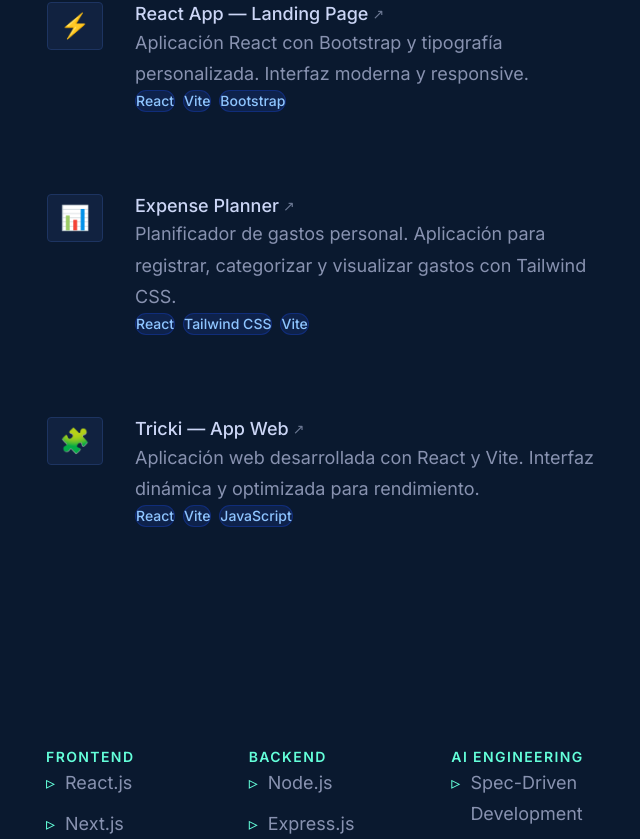
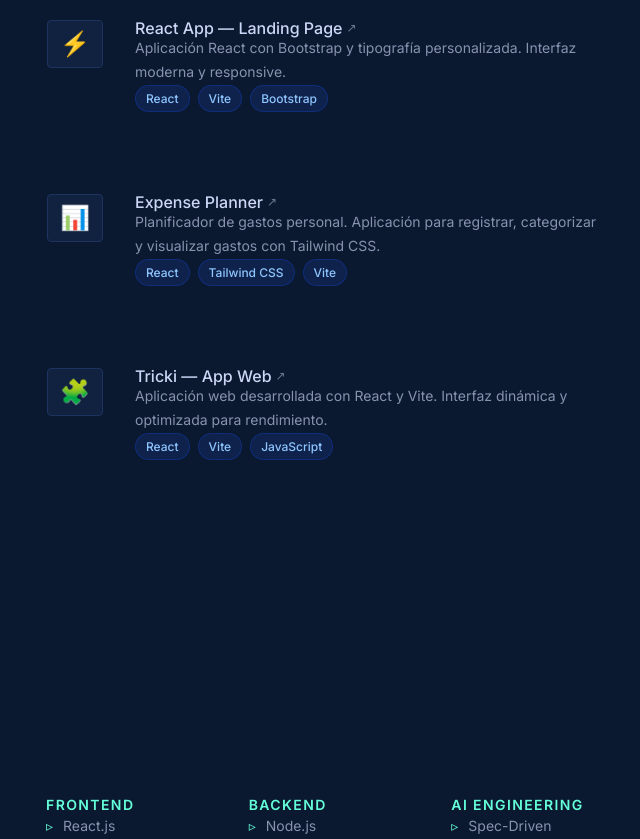
Before and after one commit to adrian-enis/my-portfoliov2, a Next.js app: page / in a window 1280 px wide. Shown: the part 2123-2962 px from the top of the page, without its empty margins (634-1274 px from the left). Built offline with nearby package versions, Linux system fonts and the light colour scheme.

Commit message:
refactor(css): move projects and skills typography to globals.css, reduce skill-item size

```diff
--- a/src/app/globals.css
+++ b/src/app/globals.css
@@ -184,6 +184,34 @@ section {
   font-weight: 500;
 }
 
+/* ===== PROYECTOS — TIPOGRAFÍA ===== */
+.proj-title {
+  font-size: 1rem;
+  font-weight: 500;
+  line-height: 1;
+  color: var(--color-slate-lighter);
+}
+
+.proj-desc {
+  font-size: 0.875rem;
+  line-height: 1.75;
+  color: var(--color-slate);
+}
+
+.proj-chip {
+  font-size: 0.75rem;
+  padding: 0.125rem 0.625rem;
+  border-radius: 9999px;
+  font-weight: 500;
+}
+
+/* ===== SKILLS — TIPOGRAFÍA ===== */
+.skill-item {
+  font-size: 0.875rem;
+  line-height: 1.5;
+  color: var(--color-slate);
+}
+
 /* ===== BOTÓN DESCARGAR CV ===== */
 .cv-button {
   display: inline-flex;
--- a/src/sections/Projects.tsx
+++ b/src/sections/Projects.tsx
@@ -4,8 +4,6 @@ import {
     cardBodyClass,
     cardChipsClass,
     cardClassProjects,
-    cardDescClass,
-    cardTitleClass,
     listClass,
 } from "@/sections/cardLayout";
 
@@ -40,16 +38,16 @@ export default function Projects({ id, items }: Props) {
                                 </div>
 
                                 <div className={cardBodyClass}>
-                                    <h3 className={`${cardTitleClass} flex items-center gap-1`}>
+                                    <h3 className="proj-title flex items-center gap-1">
                                         {proj.title}
-                                            <span className="inline-block transition-transform duration-200 group-hover:translate-x-1 group-hover:-translate-y-1 opacity-50 text-sm">↗</span>
+                                            <span className="inline-block transition-transform duration-200 group-hover:translate-x-1 group-hover:-translate-y-1 opacity-50 text-xs">↗</span>
                                     </h3>
-                                    <p className={cardDescClass}>{proj.desc}</p>
+                                    <p className="proj-desc">{proj.desc}</p>
                                     <div className={cardChipsClass}>
                                         {proj.chips.map((chip) => (
                                             <span
                                                 key={chip}
-                                                className={"text-sm px-3 py-1 rounded-full font-medium " + chipColor(chip)}
+                                                className={"proj-chip " + chipColor(chip)}
                                             >
                                                 {chip}
                                             </span>
--- a/src/sections/Skills.tsx
+++ b/src/sections/Skills.tsx
@@ -1,5 +1,4 @@
 import type { SkillGroup } from "@/data/skills";
-import { cardDescClass } from "@/sections/cardLayout";
 
 type Props = { id?: string; items: SkillGroup[] };
 
@@ -14,7 +13,7 @@ export default function Skills({ id, items }: Props) {
             </h3>
             <ul className="flex flex-col gap-2.5">
               {group.items.map((skill) => (
-                <li key={skill} className={`flex items-start gap-2.5 ${cardDescClass}`}>
+                <li key={skill} className="flex items-start gap-2.5 skill-item">
                   <span className="text-(--color-green) mt-1.5 flex-shrink-0">▹</span>
                   {skill}
                 </li>
--- a/src/sections/cardLayout.ts
+++ b/src/sections/cardLayout.ts
@@ -1,6 +1,5 @@
 /** Ritmo tipográfico inspirado en brittanychiang.com */
 const leadingBody = "leading-[1.75]";
-const leadingTight = "leading-snug";
 
 const proseClass = `text-(--color-slate) text-lg ${leadingBody}`;
 export const proseParagraphClass = `${proseClass} mb-8 last:mb-0`;
@@ -15,12 +14,4 @@ export const cardClassProjects =
 
 export const cardBodyClass = "min-w-0 space-y-6";
 
-export const cardTitleClass =
-    `text-lg font-medium text-(--color-slate-lighter) ${leadingTight}`;
-
-export const cardDescClass = `text-lg text-(--color-slate) ${leadingBody}`;
-
 export const cardChipsClass = "flex flex-wrap gap-2 pt-1";
-
-export const cardPeriodClass =
-    `text-sm text-(--color-slate) uppercase tracking-wider ${leadingBody} sm:pt-1 font-medium`;
```
